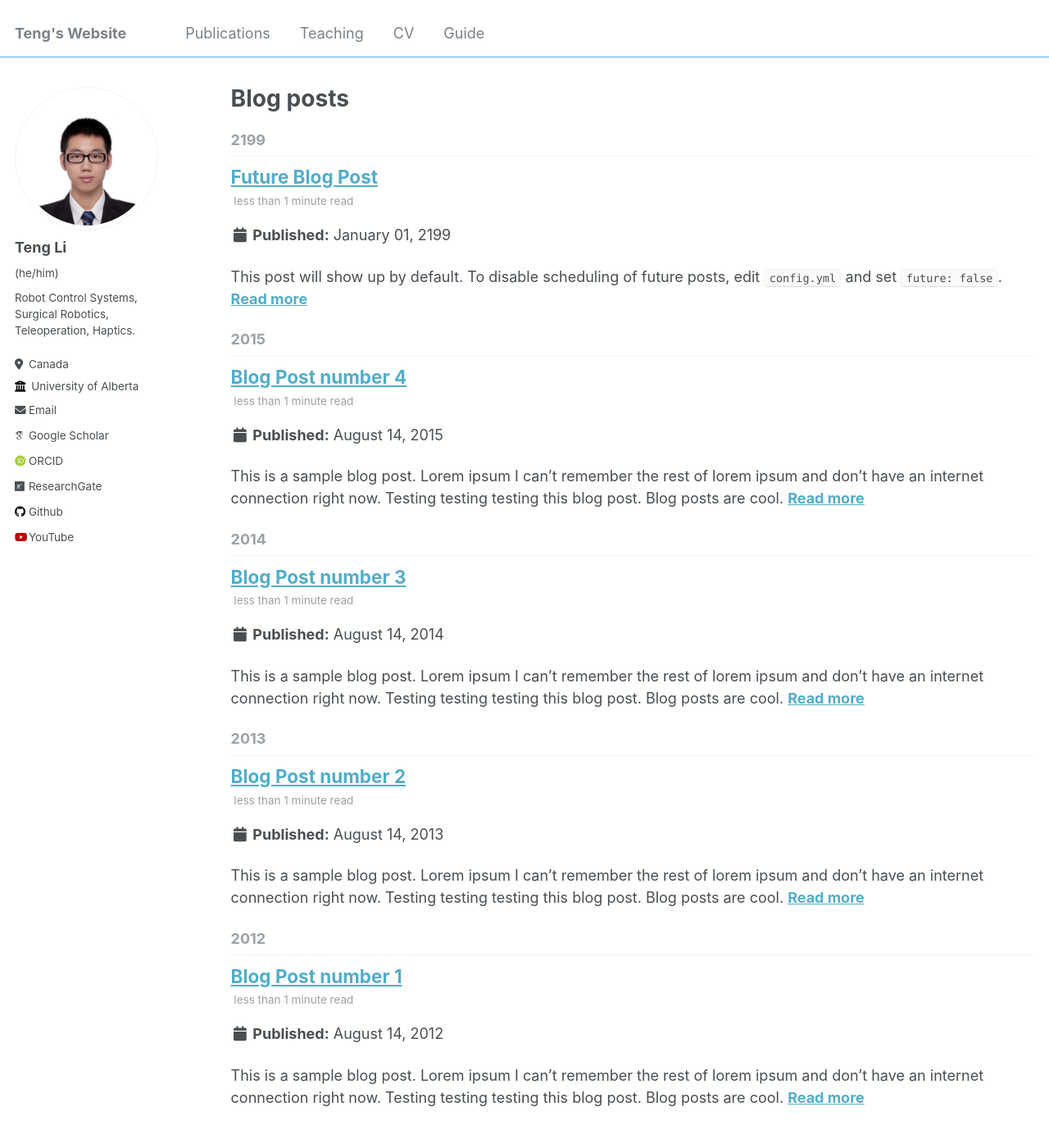
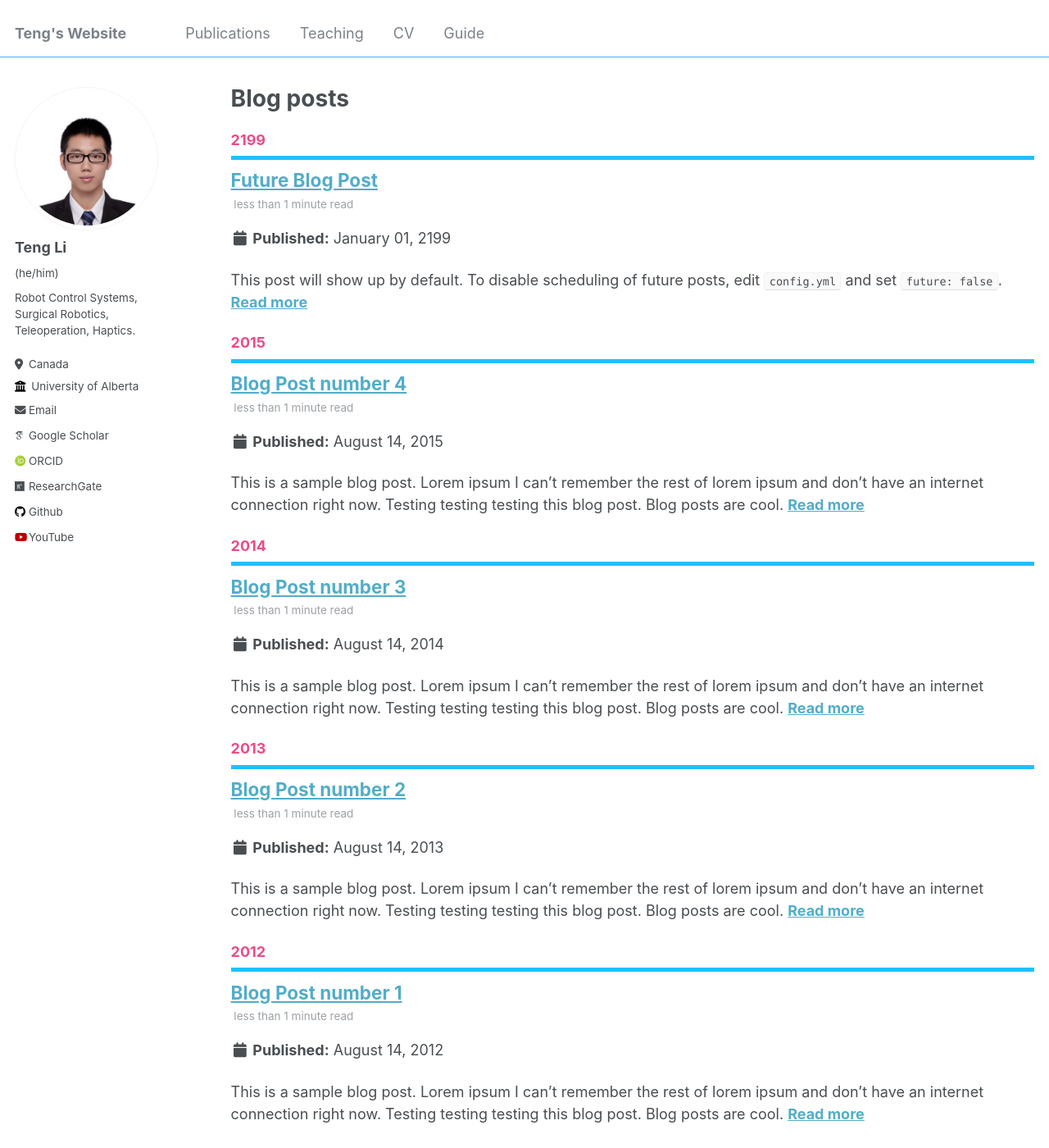
Before and after one commit to teng4/teng4.github.io, a Jekyll site: the page built from _pages/year-archive.html, in a window 1280 px wide and 1400 px high. Shown: the whole window at 82% size. Built offline with Jekyll 4.4.1, drawn with Linux system fonts in a browser that asks for light colours; some web fonts are replaced.

Commit message:
Update _archive.scss

```diff
--- a/_sass/_archive.scss
+++ b/_sass/_archive.scss
@@ -21,7 +21,8 @@
       text-decoration: underline;
 
       img {
-        box-shadow: 0 0 10px rgba(#000, 0.25);
+        //box-shadow: 0 0 10px rgba(#000, 0.25); //teng4note, original.
+        box-shadow: 0 0 20px rgba(#d51007, 0.95); //teng4, modified.
       }
     }
   }
@@ -31,8 +32,10 @@
   margin: 1.414em 0 0;
   padding-bottom: 0.5em;
   font-size: $type-size-5;
-  color: mix(#fff, $gray, 25%);
-  border-bottom: 1px solid $border-color;
+  //color: mix(#fff, $gray, 25%); //teng4note, original.
+  color: #ea4c89; //teng4, modified.
+  //border-bottom: 1px solid $border-color; //teng4note, original.
+  border-bottom: 5px solid $kaggle-color; //teng4, modified.
 
   + .list__item .archive__item-title {
     margin-top: 0.5em;
```
